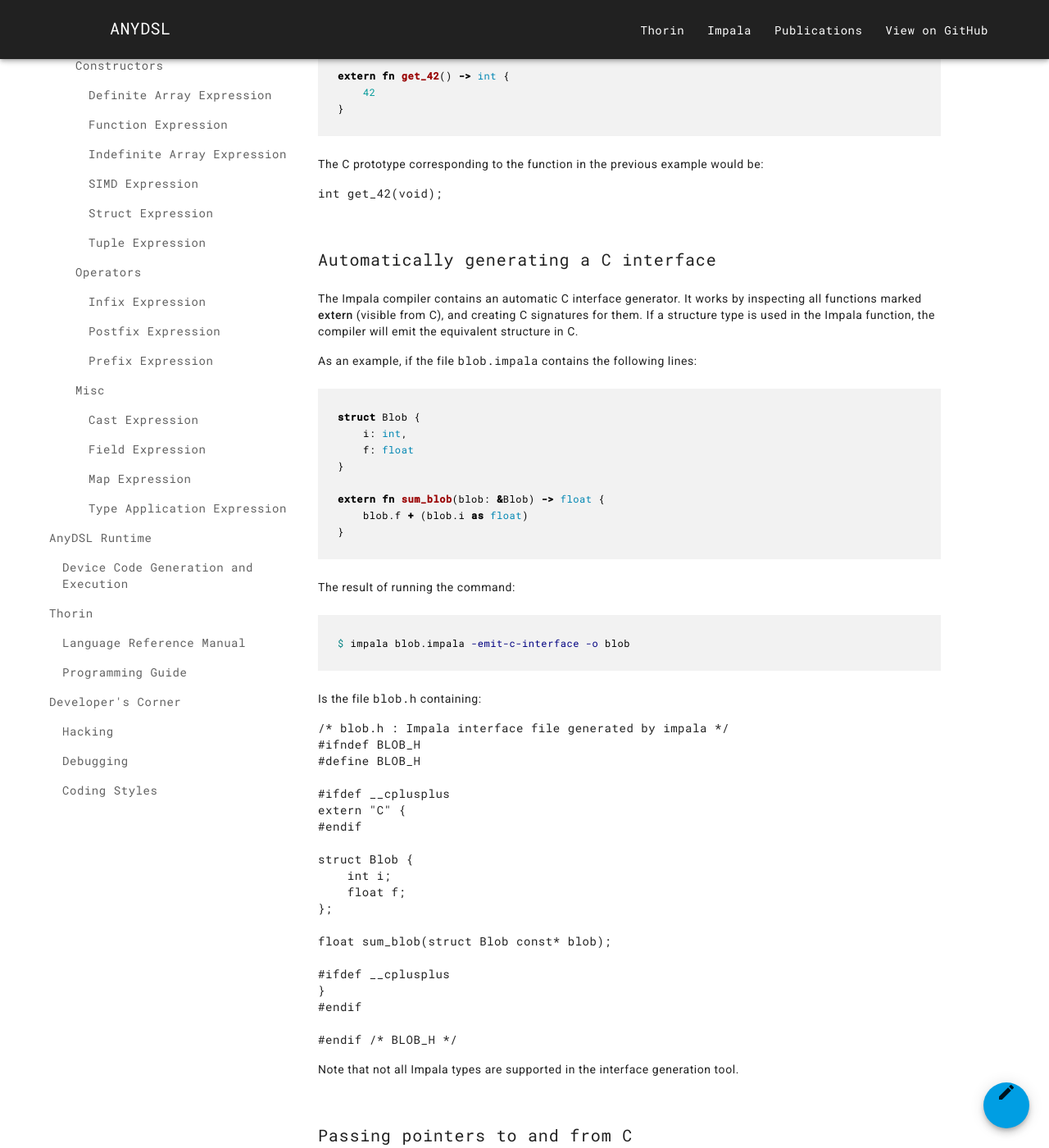
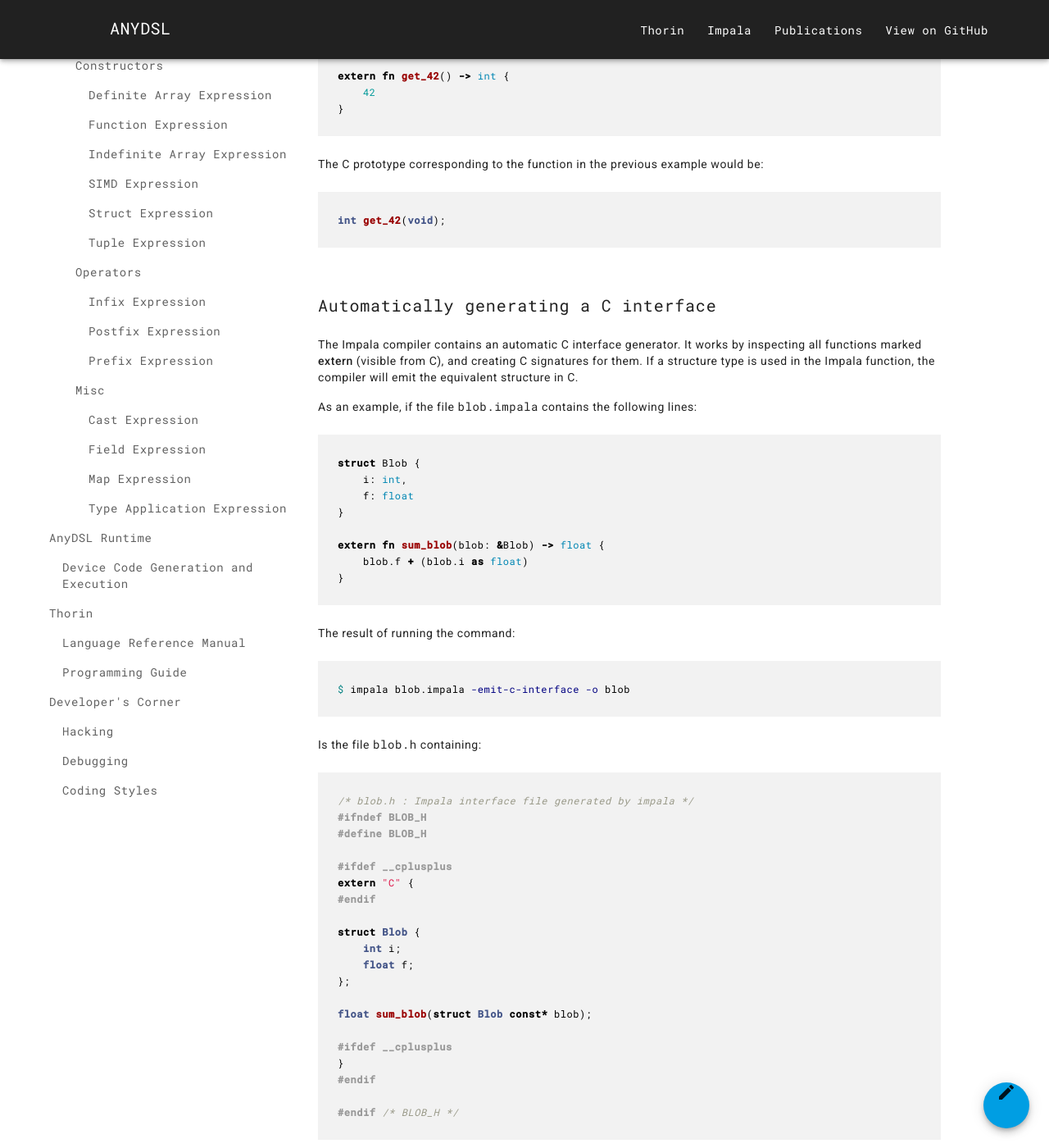
Before and after one commit to AnyDSL/anydsl.github.io, a Jekyll site: the page built from CInterface.md, in a window 1280 px wide and 1400 px high, scrolled down 886 px. Shown: the whole window at 82% size. Built offline with Jekyll 4.4.1, drawn with Linux system fonts in a browser that asks for light colours; nearby versions of some CDN libraries.

Commit message:
Update CInterface.md

````diff
--- a/CInterface.md
+++ b/CInterface.md
@@ -29,7 +29,7 @@ extern fn get_42() -> int {
 
 The C prototype corresponding to the function in the previous example would be:
 
-```C
+```cpp
 int get_42(void);
 ```
 
@@ -60,7 +60,7 @@ $ impala blob.impala -emit-c-interface -o blob
 
 Is the file `blob.h` containing:
 
-```C
+```cpp
 /* blob.h : Impala interface file generated by impala */
 #ifndef BLOB_H
 #define BLOB_H
````
